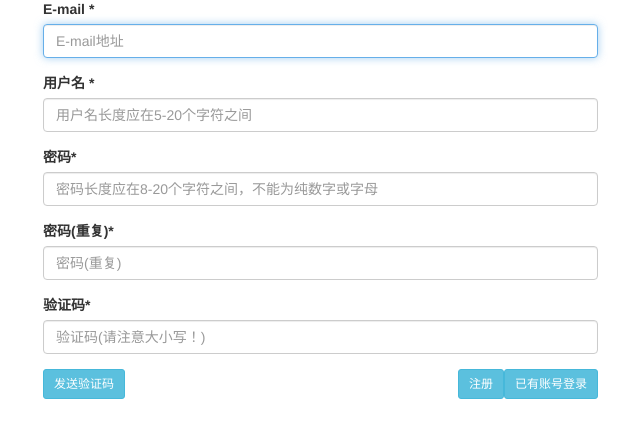
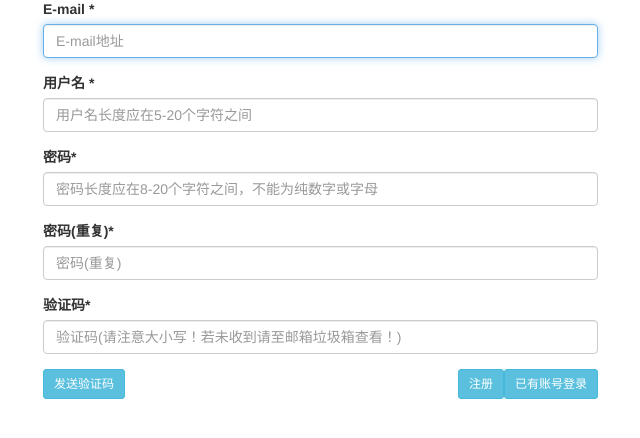
Before and after one commit to three-zhang12/mysite, a Django app: page /account/register/ in a window 1280 px wide. Shown: the part 57-495 px from the top of the page, without its empty margins (27-667 px from the left). Run offline with Django 3.2, Linux system fonts and the light colour scheme; some libraries are stand-ins or nearby versions.

Commit message:
增加验证码提示

```diff
--- a/templates/account/forgot_password.html
+++ b/templates/account/forgot_password.html
@@ -51,7 +51,7 @@
                                         验证码<span class="asteriskField">*</span>
                             </label>
                             <div class="">
-                                <input type="text" name="ver" placeholder="验证码(请注意大小写！)" class="textinput textInput form-control" required id="id_ver" />
+                                <input type="text" name="ver" placeholder="验证码(请注意大小写！若未收到请至邮箱垃圾箱查看！)" class="textinput textInput form-control" required id="id_ver" />
                                 <p id="error_1_id_password2" class="help-block">
                                     <strong>{% if ver_error == 'error' %}验证码错误{% endif %}</strong>
                                 </p>
--- a/templates/account/signup.html
+++ b/templates/account/signup.html
@@ -73,7 +73,7 @@
                                         验证码<span class="asteriskField">*</span>
                             </label>
                             <div class="">
-                                <input type="text" name="ver" placeholder="验证码(请注意大小写！)" class="textinput textInput form-control" required id="id_ver" />
+                                <input type="text" name="ver" placeholder="验证码(请注意大小写！若未收到请至邮箱垃圾箱查看！)" class="textinput textInput form-control" required id="id_ver" />
                                 <p id="error_1_id_password2" class="help-block">
                                     <strong>{% if ver_error == 'error' %}验证码错误{% endif %}</strong>
                                 </p>
```
